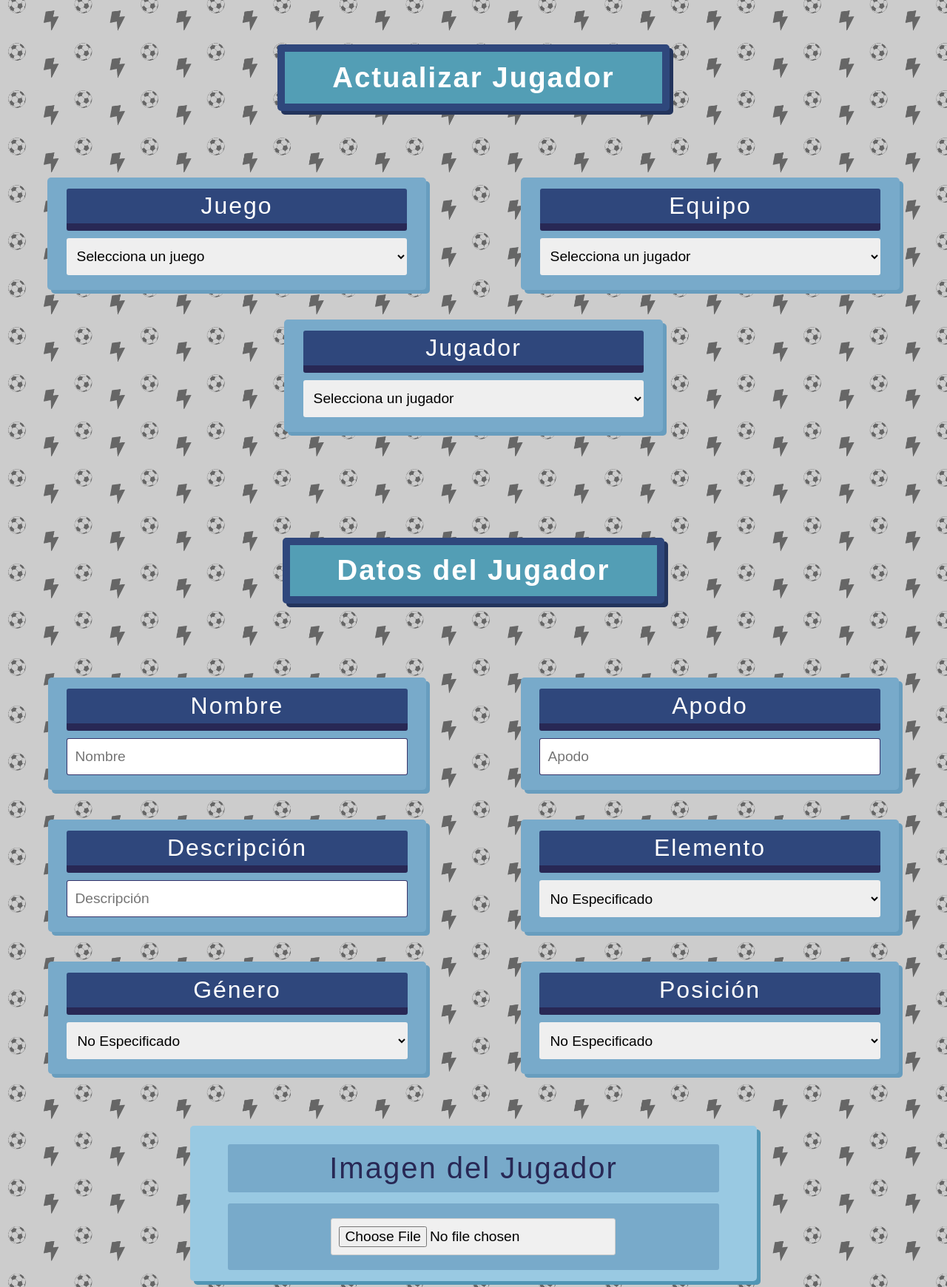
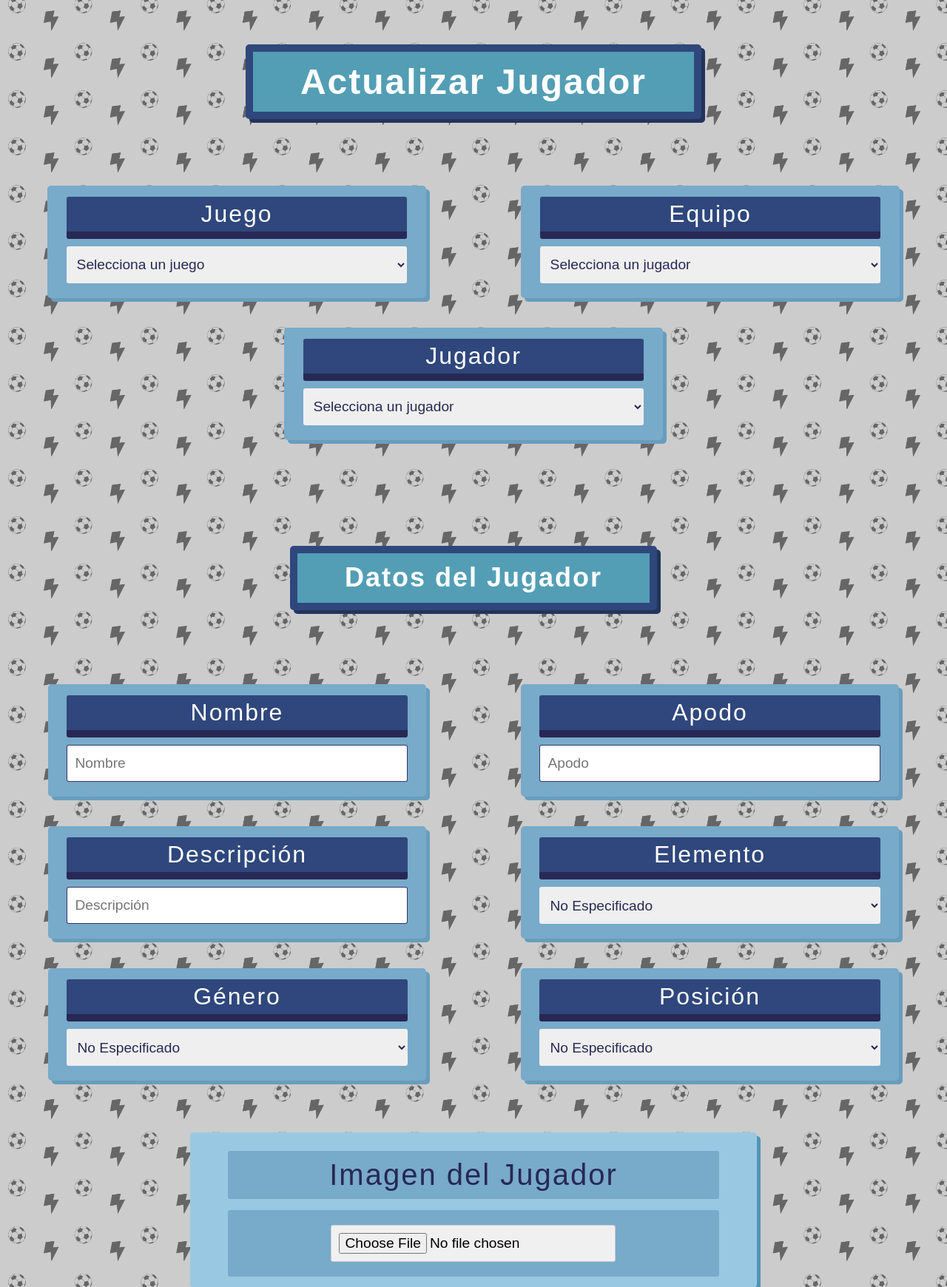
Before and after one commit to Rokorider/Comparador-InazumaEleven, a PHP site: page /administrador/actualizarJugador.php in a window 1280 px wide. Shown: the part 80-1820 px from the top of the page at 74% size. Run offline with PHP 8.4, Linux system fonts and the light colour scheme; the visitor is signed in with stand-in values (Sample User, id 1); data that the repository does not hold is empty; some web fonts are replaced.

Commit message:
Actualizar estilos

```diff
--- a/administrador/actualizarJugador.php
+++ b/administrador/actualizarJugador.php
@@ -40,7 +40,7 @@ if (!isset($_SESSION['usuario'])) {
     <?php include '../php/imports/headerAdmin.php'; ?>
 
     <section class="main">
-        <div class="cajaTitulo">
+        <div class="tituloPrincipal">
             <h1>Actualizar Jugador</h1>
         </div>
 
--- a/styles/administrador/actualizarJugador.css
+++ b/styles/administrador/actualizarJugador.css
@@ -23,6 +23,23 @@ body{
     padding: 40px 0 50px 0;
 }
 
+.tituloPrincipal{
+    width: auto;
+    height: auto;
+    display: flex;
+    justify-content: center;
+    align-items: center;
+    text-align: center;
+    border: 10px solid #2f477c;
+    border-radius: 5px;
+    font-size: 2rem;
+    margin-bottom: 30px;
+    background-color: #539eb5;
+    color: white;
+    padding: 1% 5% 1% 5%;
+    filter: drop-shadow(5px 5px 0px #23345c);
+}
+
 .cajaTitulo {
     width: auto;
     height: auto;
@@ -45,7 +62,6 @@ body{
     justify-content: center;
     align-items: center;
     flex-wrap: wrap;
-    margin-bottom: 40px;
     gap: 10%;
 }
 
@@ -406,8 +422,8 @@ body{
     align-items: center;
     border: 10px solid #2f477c;
     border-radius: 5px;
-    font-size: 1.6rem;
-    margin-bottom: 30px;
+    font-size: 1.5rem;
+    margin: 40px 0 30px 0;
     background-color: #539eb5;
     color: white;
     padding: 1% 5% 1% 5%;
@@ -559,6 +575,7 @@ input{
     border: none;
     border: 1px solid #0b0749d0;
     color: white;
+    color: #282855;
 }
 select{
     border: none;
@@ -569,6 +586,7 @@ select{
     font-size: 1.2rem;
     padding-left: 10px;
     border-radius: 3px;
+    color: #282855;
 }
 
 .cajaEstadisticas {
@@ -729,7 +747,7 @@ select{
 @media screen and (max-width: 1000px) {
 
     .titulo {
-        font-size: 20px;
+        font-size: 1.5rem;
     }
 
 }
--- a/styles/usuario/crearJugador.css
+++ b/styles/usuario/crearJugador.css
@@ -55,7 +55,7 @@ body{
     border: 10px solid #2f477c;
     border-radius: 5px;
     font-size: 1.5rem;
-    margin-bottom: 30px;
+    margin: 40px 0 30px 0;
     background-color: #539eb5;
     color: white;
     padding: 1% 5% 1% 5%;
@@ -65,6 +65,7 @@ body{
 input,select{
     border: none;
     font-size: 10px;
+    color: #282855;
 }
 
 
@@ -147,7 +148,6 @@ input,select{
     justify-content: center;
     align-items: center;
     gap: 10%;
-    margin-top: 50px;
 }
 
 .cajaPregunta {
--- a/usuario/crearJugador.php
+++ b/usuario/crearJugador.php
@@ -39,7 +39,7 @@ if (!isset($_SESSION['usuario'])) {
     <?php include '../php/imports/header.php'; ?>
 
     <section class="main" id="main">
-    <div class="tituloPrincipal">
+        <div class="tituloPrincipal">
             <h1>Crear Jugador Personalizado</h1>
         </div>
         <form class="formulario" id="formDatos" action="../php/usuario/creacionJugador.php" method="post"
```
